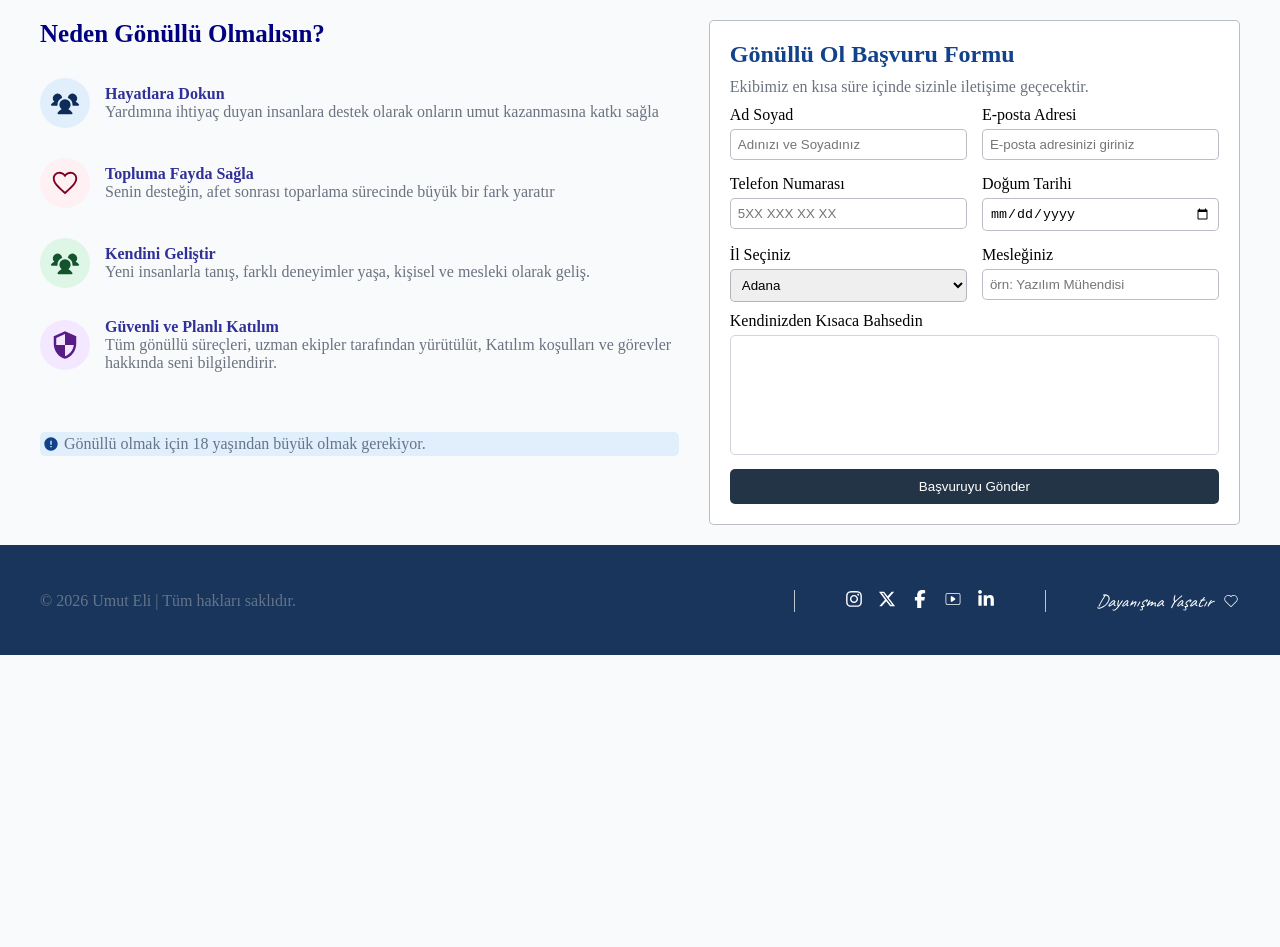
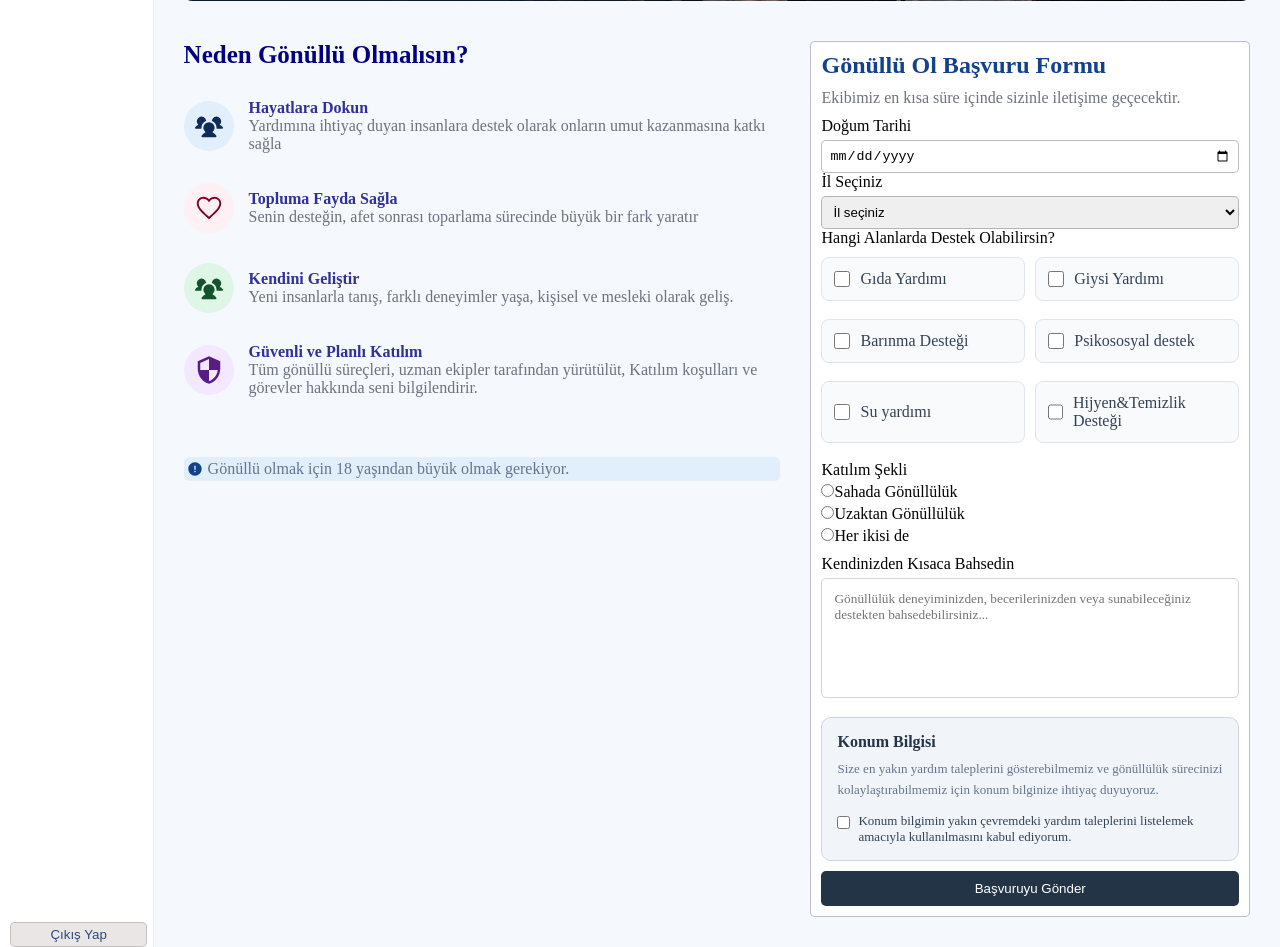
Before and after one commit to Aleynaakduman/disaster-help-platform, a React (Vite) app: page /volunteer in a window 1280 px wide. Shown: the part 380-1327 px from the top of the page. Before the commit the page ends 1035 px from the top, so only its background shows below. Built offline with nearby package versions, Linux system fonts and the light colour scheme.

Commit message:
Volunteer form add backend

```diff
--- a/src/App.jsx
+++ b/src/App.jsx
@@ -30,7 +30,6 @@ function App() {
            <Route path='/home' element={<Home/>} />
           <Route path='/needs' element={<Needs/>} />
           <Route path='/location' element={<Location/>} />
-          <Route path='/volunteer' element={<Volunteer/>} />
           <Route path='/about' element={<About/>} />
           <Route path='/register' element={<Register />} />
           <Route path='/login' element= {<Login />} />
@@ -40,6 +39,7 @@ function App() {
           <Route element={<DashboardLayout/>}>
              <Route path='/loginmain' element= {<LoginMain />} />
              <Route path='/profile' element= {<Profile />} />
+             <Route path='/volunteer' element={<Volunteer/>} />
           </Route>
 
 
--- a/src/components/Sidebar/Sidebar.css
+++ b/src/components/Sidebar/Sidebar.css
@@ -42,7 +42,7 @@
     border-radius: 5px;
 }
 
-ul a:active {
+.sidebar-list a:active {
     background-color: #435571;
     color: #fff;
     border-radius: 5px;
--- a/src/components/Sidebar/Sidebar.jsx
+++ b/src/components/Sidebar/Sidebar.jsx
@@ -39,7 +39,7 @@ function Sidebar({isOpen , setOpen}) {
           <Link><div className="list-icon"><FaHandHoldingHeart /></div>Yardımlarım</Link>
           <Link><div className="list-icon"><IoIosFiling /></div>Başvurularım</Link>
           <Link><div className="list-icon"><FaMapLocationDot /></div>Harita</Link>
-          <Link><div className="list-icon"><LiaUsersSolid /></div>Gönüllü Ol</Link>
+          <NavLink to="/volunteer" ><div className="list-icon"><LiaUsersSolid /></div>Gönüllü Ol</NavLink>
           <NavLink to="/profile" ><div className="list-icon"><FaRegUser /></div>Profilim</NavLink>
         </ul>
 
--- a/src/pages/Volunteer/Volunteer.css
+++ b/src/pages/Volunteer/Volunteer.css
@@ -1,7 +1,3 @@
-.volunteer-container {
-    max-width: 1200px;
-    margin: 0 auto;
-}
 
 .volunteer-top {
     position: relative;
@@ -138,7 +134,7 @@
     border: 1px solid #6b728077;
     border-radius: 5px;
     margin-top: 20px;
-    padding: 20px;
+    padding: 10px;
     width: 55%;
     background-color: #fff;
 }
@@ -147,15 +143,6 @@
 .form-group {
     display: flex;
     flex-direction: column;
-}
-
-.volunteer-form {
-    display: grid;
-    grid-template-columns: repeat(2, 1fr);
-    gap: 15px;
-    width: 100%;
-    box-sizing: border-box;
-
 
 }
 
@@ -168,6 +155,41 @@
     margin: 10px 0;
 }
 
+.form-group-destek{
+    display: grid;
+    grid-template-columns: repeat(2, 1fr);
+    gap: 10px;
+    margin: 10px 0;
+
+}
+
+.form-group-destek label {
+      color: #334155;
+}
+
+.form-group-destek input[type="checkbox"] {
+  accent-color: #2563EB;
+  width: 16px;
+  height: 16px;
+}
+.form-group-destek label:has(input[type="checkbox"]) {
+      display: flex;
+  align-items: center;
+  gap: 10px;
+  padding: 12px;
+  margin-bottom: 8px;
+  background-color: #F8FAFC;
+  border: 1px solid #DCE5F0;
+  border-radius: 8px;
+  cursor: pointer;
+}
+
+.form-group-destek label:has(input[type="checkbox"]:checked) {
+  background-color: #EFF6FF;
+  border: 1px solid #3B82F6;
+  color: #1E40AF;
+}
+
 .form-group input {
     padding: 7px;
     border-radius: 5px;
@@ -175,6 +197,11 @@
     margin-top: 5px;
     outline: none;
 }
+
+
+
+
+
 
 .form-group-2 textarea {
     width: 100%;
@@ -212,13 +239,46 @@
     outline: none;
 }
 
+.location-info {
+  background-color: #F1F5F9;
+  border: 1px solid #CBD5E1;
+  border-radius: 10px;
+  padding: 15px;
+  margin-top: 15px;
+}
+
+.location-info > label:first-child {
+  font-weight: 600;
+  color: #243447;
+}
+
+.location-info p {
+  font-size: 13px;
+  color: #64748B;
+  line-height: 1.6;
+  margin: 8px 0 12px;
+}
+
+.location-checkbox {
+  display: flex;
+  align-items: flex-start;
+  gap: 8px;
+  font-size: 13px;
+  color: #334155;
+  cursor: pointer;
+}
+
+.location-checkbox input {
+  margin-top: 3px;
+  accent-color: #243447;
+}
 
 /*Telefon Responsive*/
 @media (max-width: 580px) {
     .volunteer-container {
         display: flex;
         flex-direction: column;
-        width: 90%;
+        width: 100%;
 
     }
 
@@ -236,23 +296,10 @@
 
     .volunter-top-text {
 
-        width: 70%;
+        width: 90%;
         bottom: 15%;
 
 
-    }
-
-    .volunteer-form {
-        width: 100%;
-        gap: 0;
-
-    }
-
-    .form-group input,
-    .form-group select {
-        width: 100%;
-        min-width: 0;
-        box-sizing: border-box;
     }
 
     .volunteer-form {
@@ -262,25 +309,28 @@
         margin: 20px 0;
     }
 
+
+
+
 }
 
 
 
 /*Tablet Responsive*/
 @media (min-width:581px) and (max-width:1024px) {
-
-    .volunteer-bottom {
-        width: 90%;
-        margin: 0 auto;
+    .volunteer-bottom{
+        display:flex;
+        flex-direction: column;
     }
 
-    .volunteer-form {
-        height: auto;
-        margin: 20px 0;
+    .volunteer-bottom-right{
         width: 100%;
-        gap: 15px;
     }
 
-
+    .volunter-top-text {
+    color: #fff;
+    left: 2%;
+    line-height: 15px
+}
 
 }
--- a/src/pages/Volunteer/Volunteer.jsx
+++ b/src/pages/Volunteer/Volunteer.jsx
@@ -1,11 +1,11 @@
-import React from 'react'
+import { useState } from 'react';
 import { PiUsersThreeFill } from "react-icons/pi";
 import { IoMdHeartEmpty } from "react-icons/io";
 import { MdOutlineSecurity } from "react-icons/md";
 import { RiErrorWarningFill } from "react-icons/ri";
-
 import gönüllü from '../../assets/gönüllü.png'
 import './Volunteer.css'
+import { supabase } from '../../supabaseClient'
 function Volunteer() {
 
   const sehirler = [
@@ -20,6 +20,98 @@ function Volunteer() {
     "Yozgat", "Zonguldak", "Aksaray", "Bayburt", "Karaman", "Kırıkkale", "Batman", "Şırnak",
     "Bartın", "Ardahan", "Iğdır", "Yalova", "Karabük", "Kilis", "Osmaniye", "Düzce"
   ];
+
+  const [dogumTarihi, setDogumTarihi] = useState("");
+  const [sehir, setSehir] = useState("");
+  const [destekAlanlari, setDestekAlanlari] = useState([]);
+  const [katilimSekli, setKatilimSekli] = useState("");
+  const [aciklama, setAciklama] = useState("");
+  const [konumIzni, setKonumIzni] = useState(false);
+
+  const handleSubmit = (e) => {
+    e.preventDefault();
+
+    if (!dogumTarihi) {
+      alert("Lütfen doğum tarihinizi girin!");
+      return;
+    }
+
+    const bugun = new Date();
+    const dogum = new Date(dogumTarihi);
+    const yas = bugun.getFullYear() - dogum.getFullYear();
+
+    if (yas < 18) {
+      alert("Yaşınız 18 den küçük. Başvuru başarısız!");
+    } else {
+      alert("Başvuru başarılı!");
+    }
+
+    if(!sehir){
+      alert("Lütfen destek verebileceğiniz şehri seçiniz!");
+      return;
+    }
+
+    if(!destekAlanlari.length === 0){
+      alert("Lütfen en az bir destek alanı seçin!");
+      return;
+    }
+
+    if(!katilimSekli){
+      alert("Lütfenn Katılım şeklinizi seçin!");
+      return;
+    }
+
+ supabase.auth.getUser().then(({ data, error }) => {
+
+  if (error) {
+    alert("Kullanıcı bilgisi alınamadı!");
+    return;
+  }
+
+  const kullanici = data.user;
+
+  console.log("Kullanıcı ID:", kullanici.id);
+
+supabase
+  .from("volunteer_applications")
+  .insert([
+    {
+      user_id: kullanici.id,
+      birth_date: dogumTarihi,
+      city: sehir,
+      support_areas: destekAlanlari,
+      participation_type: katilimSekli,
+      bio: aciklama,
+      location_consent: konumIzni
+    }
+  ])
+  .then(({ data, error }) => {
+    if (error) {
+      console.log("Kayıt hatası:", error);
+      alert("Başvuru kaydedilemedi!");
+      return;
+    }
+
+    console.log("Kaydedilen başvuru:", data);
+    alert("Gönüllü başvurunuz başarıyla kaydedildi!");
+  });
+
+});
+
+
+
+  }
+
+
+  const handleDestekChange = (e) => {
+    const { value, checked } = e.target;
+    if (checked) {
+      setDestekAlanlari([...destekAlanlari, value]);
+    } else {
+      setDestekAlanlari(destekAlanlari.filter((alan) => alan !== value));
+    }
+  }
+
 
 
 
@@ -77,55 +169,114 @@ function Volunteer() {
           <h2>Gönüllü Ol Başvuru Formu</h2>
           <p>Ekibimiz en kısa süre içinde sizinle iletişime geçecektir. </p>
 
-          <form className='volunteer-form'>
-            <div className="form-group">
-              <label htmlFor="">Ad Soyad</label>
-              <input type="text" placeholder='Adınızı ve Soyadınız' required />
-            </div>
-
-            <div className="form-group">
-              <label htmlFor="">E-posta Adresi</label>
-              <input required type="email" placeholder='E-posta adresinizi giriniz' />
-            </div>
+          <form className='volunteer-form' onSubmit={handleSubmit} >
 
 
-            <div className="form-group">
-              <label htmlFor="">Telefon Numarası</label>
-              <input required maxLength={11} type="tell" placeholder='5XX XXX XX XX' />
-            </div>
 
 
             <div className="form-group">
               <label htmlFor="">Doğum Tarihi</label>
-              <input type="date" placeholder='GG/AA/YYYY' />
+              <input value={dogumTarihi} onChange={(e) => setDogumTarihi(e.target.value)} type="date" placeholder='GG/AA/YYYY' />
 
             </div>
             <div className="form-group">
-                <label htmlFor="sehir">İl Seçiniz</label>
-              <select>
+              <label htmlFor="sehir">İl Seçiniz</label>
+              <select value={sehir} onChange={(e) => setSehir(e.target.value)}>
 
                 <option value="" disabled>İl seçiniz</option>
 
                 {sehirler.map((sehir) => (
-                  <option>{sehir}</option>
+                  <option key={sehir} value={sehir} >{sehir}</option>
                 ))}
               </select>
 
             </div>
+            <label htmlFor="">Hangi Alanlarda Destek Olabilirsin?</label>
+            <div className="form-group-destek">
+
+              <label>
+                <input type="checkbox" value="Gıda Yardımı" onChange={handleDestekChange} checked={destekAlanlari.includes("Gıda Yardımı")} />
+                Gıda Yardımı
+              </label>
+
+              <label>
+                <input type="checkbox" value="Giysi Yardımı" onChange={handleDestekChange} checked={destekAlanlari.includes("Giysi Yardımı")} />
+                Giysi Yardımı
+              </label>
+
+              <label>
+                <input type="checkbox" value="Barınma Desteği" onChange={handleDestekChange} checked={destekAlanlari.includes("Barınma Desteği")} />
+                Barınma Desteği
+              </label>
+
+
+              <label>
+                <input type="checkbox" value="Psikososyal destek" onChange={handleDestekChange} checked={destekAlanlari.includes("Psikososyal destek")} />
+                Psikososyal destek
+              </label>
+
+              <label>
+                <input type="checkbox" value="Su Yardımı" onChange={handleDestekChange} checked={destekAlanlari.includes("Su Yardımı")} />
+                Su yardımı
+              </label>
+
+
+              <label>
+                <input type="checkbox" value="Hijyen&Temizlik Desteği" onChange={handleDestekChange} checked={destekAlanlari.includes("Hijyen&Temizlik Desteği")} />
+                Hijyen&Temizlik Desteği
+              </label>
+
+
+            </div>
+
             <div className="form-group">
-              <label htmlFor="">Mesleğiniz</label>
-              <input type="text" placeholder='örn: Yazılım Mühendisi' />
+              <label htmlFor="">Katılım Şekli</label>
+              <label>
+                <input type="radio" name='katilimSekli' value="Sahada Gönüllülük" checked={katilimSekli === "Sahada Gönüllülük"} onChange={(e) => setKatilimSekli(e.target.value)} />
+                Sahada Gönüllülük
+              </label>
+
+              <label>
+                <input type="radio" name='katilimSekli' value="Uzaktan Gönüllülük" checked={katilimSekli === "Uzaktan Gönüllülük"} onChange={(e) => setKatilimSekli(e.target.value)} />
+                Uzaktan Gönüllülük
+              </label>
+
+              <label>
+                <input type="radio" name='katilimSekli' value="Her ikisi de" checked={katilimSekli === "Her ikisi de"} onChange={(e) => setKatilimSekli(e.target.value)} />
+                Her ikisi de
+              </label>
             </div>
+
+
+            <div className="form-group-2">
+              <label htmlFor="">Kendinizden Kısaca Bahsedin</label>
+              <textarea value={aciklama} onChange={(e) => setAciklama(e.target.value)} placeholder="Gönüllülük deneyiminizden, becerilerinizden veya sunabileceğiniz destekten bahsedebilirsiniz..."
+                rows="4"></textarea>
+
+            </div>
+            <div className="location-info">
+              <label>Konum Bilgisi</label>
+
+              <p>
+                Size en yakın yardım taleplerini gösterebilmemiz ve
+                gönüllülük sürecinizi kolaylaştırabilmemiz için
+                konum bilginize ihtiyaç duyuyoruz.
+              </p>
+
+              <label className="location-checkbox">
+                <input type="checkbox" checked={konumIzni} onChange={(e) => setKonumIzni(e.target.checked)} />
+                Konum bilgimin yakın çevremdeki yardım taleplerini
+                listelemek amacıyla kullanılmasını kabul ediyorum.
+              </label>
+            </div>
+            <button type='submit' className='form-btn'>Başvuruyu Gönder</button>
+
 
 
 
 
           </form>
-          <div className="form-group-2">
-            <label htmlFor="">Kendinizden Kısaca Bahsedin</label>
-            <textarea></textarea>
-          </div>
-          <button className='form-btn'>Başvuruyu Gönder</button>
+
         </div>
       </div>
 
```
